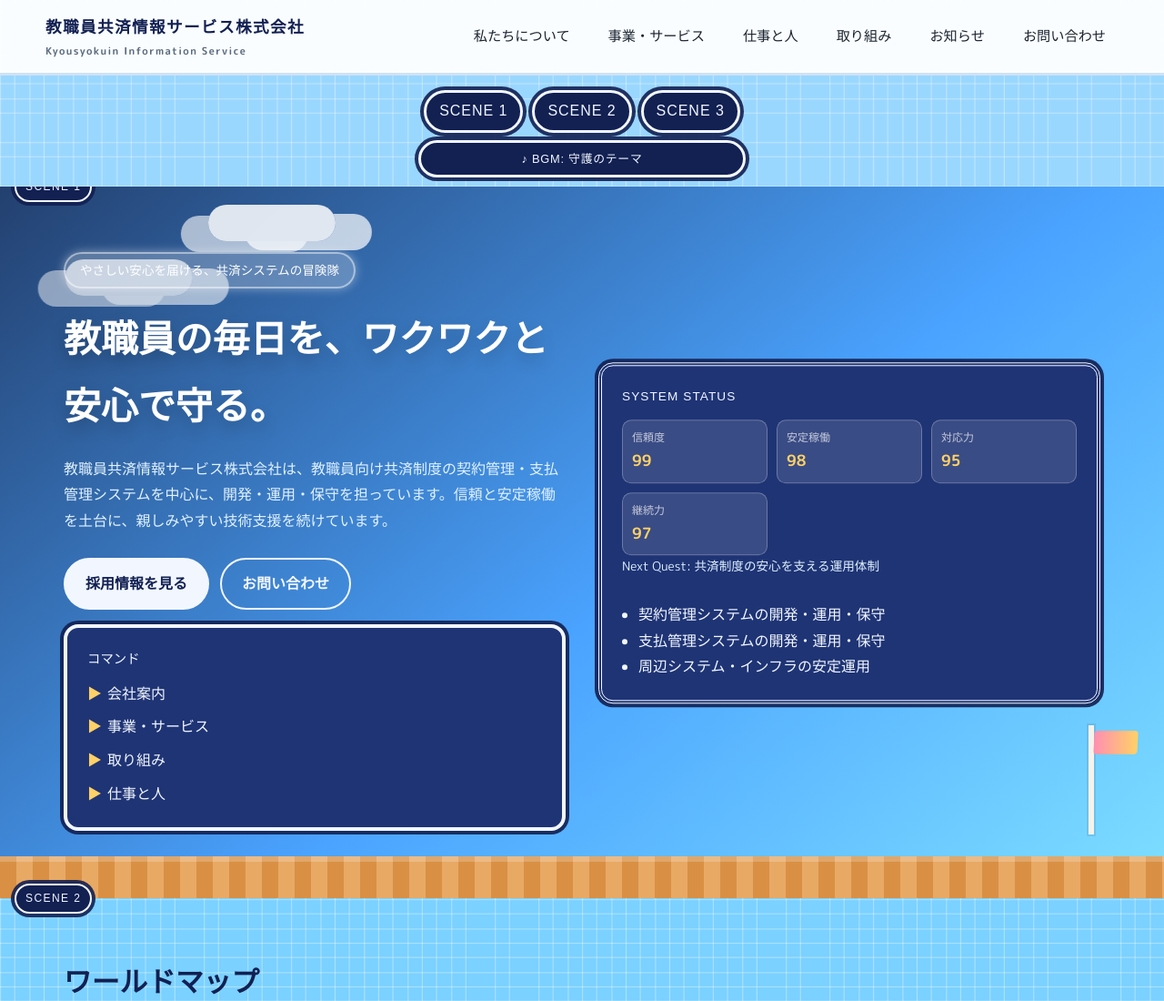
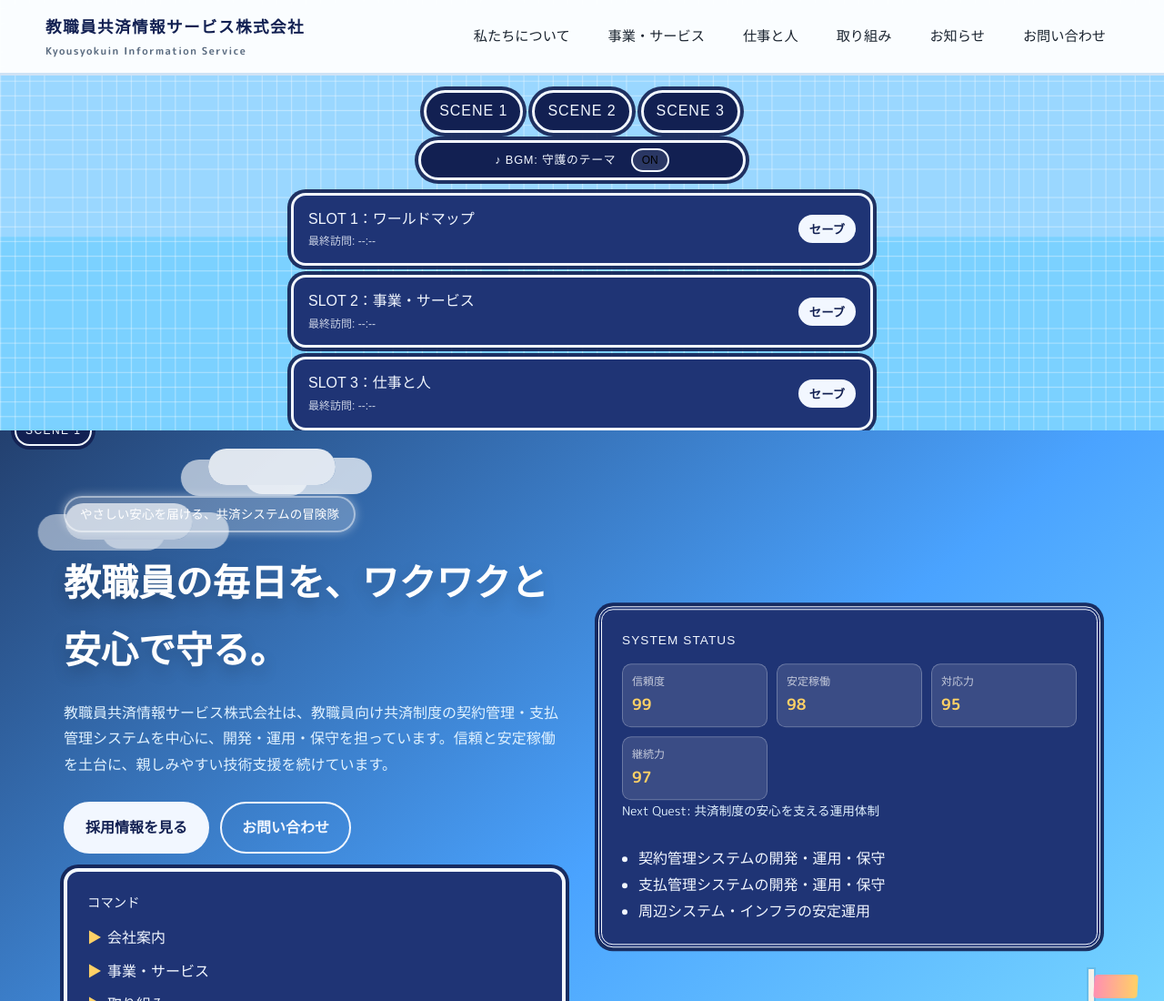
Before and after one commit to kawakakuhiroki/kyousyokuin-info-site-quest, a plain HTML site: page index.html in a window 1280 px wide. Shown: the top 1100 px of the page at 91% size. Drawn offline with Linux system fonts and the light colour scheme; a web font is replaced by a local one.

Commit message:
Add sound toggle and save slots

```diff
--- a/assets/css/style.css
+++ b/assets/css/style.css
@@ -1143,6 +1143,60 @@ body[data-route="route-3"] .hero {
   text-align: center;
 }
 
+.sound-toggle {
+  display: inline-flex;
+  align-items: center;
+  gap: 8px;
+  margin-left: 12px;
+  padding: 4px 10px;
+  border-radius: 999px;
+  border: 2px solid var(--ui-light);
+  background: rgba(255, 255, 255, 0.1);
+  font-size: 0.75rem;
+  cursor: pointer;
+}
+
+.sound-toggle.is-off {
+  opacity: 0.6;
+  filter: grayscale(1);
+}
+
+.save-strip {
+  display: grid;
+  gap: 10px;
+  margin: 14px auto 0;
+  max-width: 640px;
+}
+
+.save-slot {
+  display: flex;
+  align-items: center;
+  justify-content: space-between;
+  gap: 12px;
+  background: var(--ui-mid);
+  color: var(--ui-light);
+  border: 3px solid var(--ui-light);
+  border-radius: 16px;
+  padding: 12px 16px;
+  box-shadow: var(--pixel-shadow);
+  font-family: "DotGothic16", sans-serif;
+}
+
+.save-slot button {
+  border: 2px solid var(--ui-light);
+  background: var(--ui-light);
+  color: var(--ui-dark);
+  border-radius: 999px;
+  padding: 4px 10px;
+  font-weight: 700;
+  cursor: pointer;
+}
+
+.save-slot .save-meta {
+  font-size: 0.75rem;
+  opacity: 0.8;
+}
+
 .route-panel.is-active {
   display: block;
   box-shadow: inset 0 0 0 2px rgba(255, 255, 255, 0.25);
--- a/assets/js/main.js
+++ b/assets/js/main.js
@@ -7,6 +7,8 @@ document.addEventListener("DOMContentLoaded", () => {
   const routeSteps = document.querySelectorAll(".route-step");
   const routeLanes = document.querySelectorAll("[data-route-lane]");
   const soundChip = document.querySelector("[data-sound-chip]");
+  const soundToggle = document.querySelector("[data-sound-toggle]");
+  const saveButtons = document.querySelectorAll("[data-save-button]");
   const soundMap = {
     "route-1": "守護のテーマ",
     "route-2": "冒険のテーマ",
@@ -29,7 +31,10 @@ document.addEventListener("DOMContentLoaded", () => {
       lane.classList.toggle("is-active", lane.dataset.routeLane === route);
     });
     if (soundChip) {
-      soundChip.textContent = `♪ BGM: ${soundMap[route] || "旅立ちのテーマ"}`;
+      const chipText = soundChip.querySelector("span");
+      if (chipText) {
+        chipText.textContent = `♪ BGM: ${soundMap[route] || "旅立ちのテーマ"}`;
+      }
     }
   };
 
@@ -45,4 +50,34 @@ document.addEventListener("DOMContentLoaded", () => {
   if (checked) {
     applyRoute(checked.dataset.route);
   }
+
+  if (soundToggle && soundChip) {
+    soundToggle.addEventListener("click", () => {
+      const off = soundToggle.classList.toggle("is-off");
+      soundToggle.textContent = off ? "OFF" : "ON";
+      soundChip.style.opacity = off ? "0.6" : "1";
+    });
+  }
+
+  const saveSlotLabels = {
+    1: "ワールドマップ",
+    2: "事業・サービス",
+    3: "仕事と人",
+  };
+
+  saveButtons.forEach((btn) => {
+    btn.addEventListener("click", () => {
+      const slot = btn.dataset.saveButton;
+      const target = document.querySelector(`[data-save-slot=\"${slot}\"] .save-meta`);
+      const now = new Date();
+      const time = now.toLocaleTimeString("ja-JP", { hour: "2-digit", minute: "2-digit" });
+      if (target) {
+        target.textContent = `最終訪問: ${time}`;
+      }
+      btn.textContent = "セーブ完了";
+      setTimeout(() => {
+        btn.textContent = "セーブ";
+      }, 1200);
+    });
+  });
 });
--- a/index.html
+++ b/index.html
@@ -44,7 +44,33 @@
       <a href="#scene-2">SCENE 2</a>
       <a href="#scene-3">SCENE 3</a>
     </nav>
-    <div class="sound-chip" data-sound-chip>♪ BGM: 旅立ちのテーマ</div>
+    <div class="sound-chip" data-sound-chip>
+      <span>♪ BGM: 旅立ちのテーマ</span>
+      <button class="sound-toggle" type="button" data-sound-toggle>ON</button>
+    </div>
+    <div class="save-strip" aria-label="セーブスロット">
+      <div class="save-slot" data-save-slot="1">
+        <div>
+          SLOT 1：ワールドマップ
+          <div class="save-meta">最終訪問: --:--</div>
+        </div>
+        <button type="button" data-save-button="1">セーブ</button>
+      </div>
+      <div class="save-slot" data-save-slot="2">
+        <div>
+          SLOT 2：事業・サービス
+          <div class="save-meta">最終訪問: --:--</div>
+        </div>
+        <button type="button" data-save-button="2">セーブ</button>
+      </div>
+      <div class="save-slot" data-save-slot="3">
+        <div>
+          SLOT 3：仕事と人
+          <div class="save-meta">最終訪問: --:--</div>
+        </div>
+        <button type="button" data-save-button="3">セーブ</button>
+      </div>
+    </div>
     <section class="hero scene" id="scene-1" data-scene="SCENE 1">
       <div class="container hero-inner">
         <div>
```
